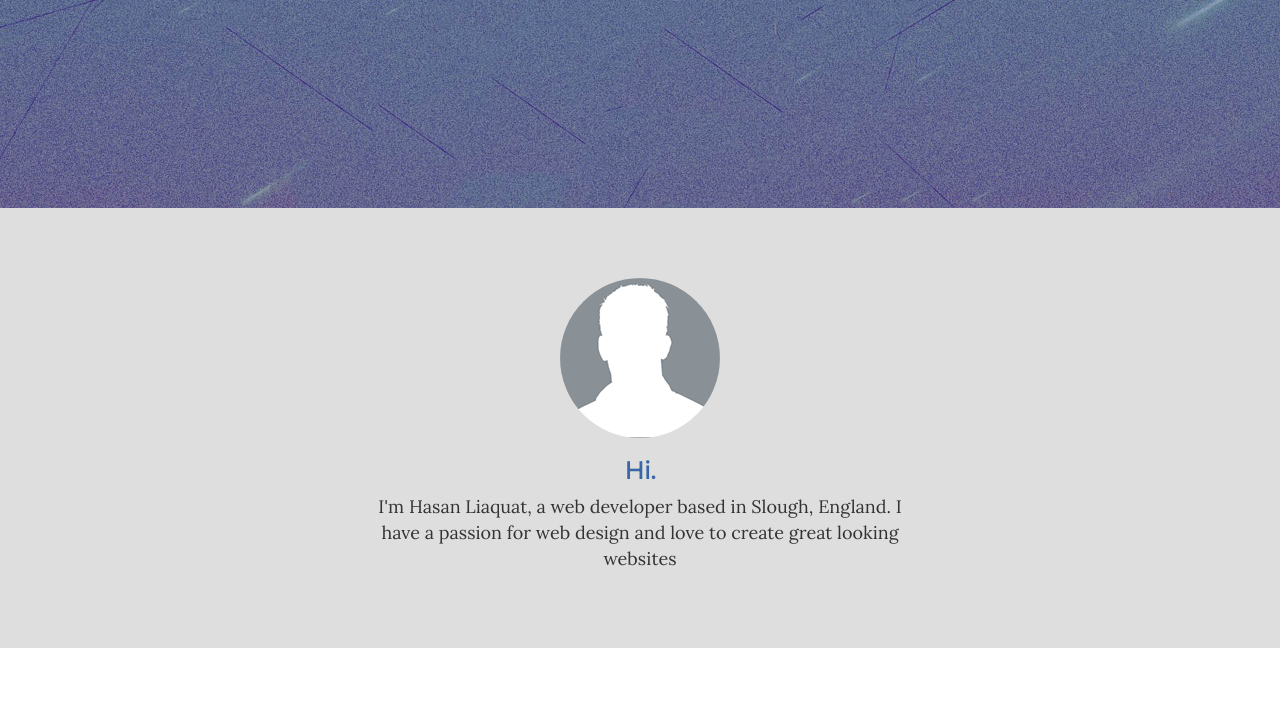
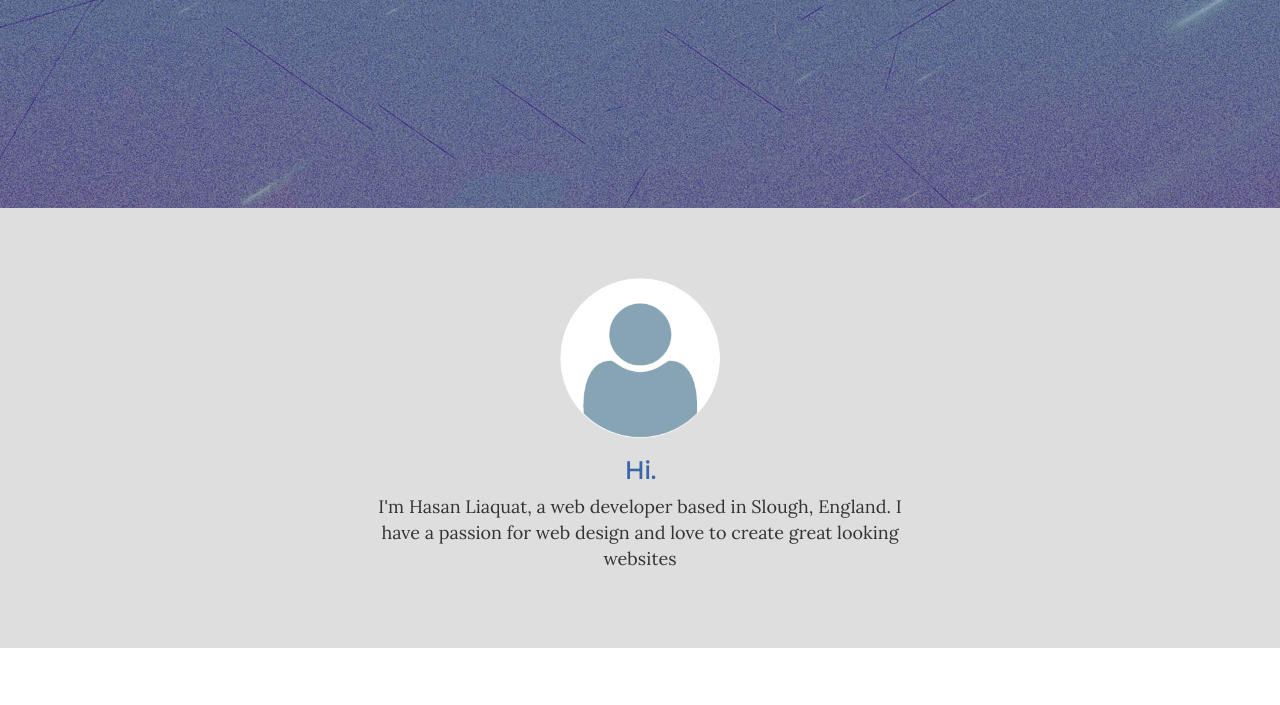
Before and after one commit to hasan-l/hasan-l.github.io, a plain HTML site: page index.html in a window 1280 px wide. Shown: the part 372-1077 px from the top of the page. Drawn offline with nearby package versions, Linux system fonts and the light colour scheme.

Commit message:
changed img

```diff
--- a/index.html
+++ b/index.html
@@ -60,7 +60,7 @@
       <section id="about">
         <div class="container">
           <div class="row text-center">
-              <img class="img-section-me" src="img/dummy-image.png">
+              <img class="img-section-me" src="img/profile-pic1.png">
               <h3>Hi.</h3>
               <div class="p-container">
                 <p>I'm Hasan Liaquat, a web developer based in Slough, England. I have a passion for web design and love to create great looking websites</p>
```
Also changed, not shown: img/profile-pic1.png (added), img/profile-pic2.png (added).
